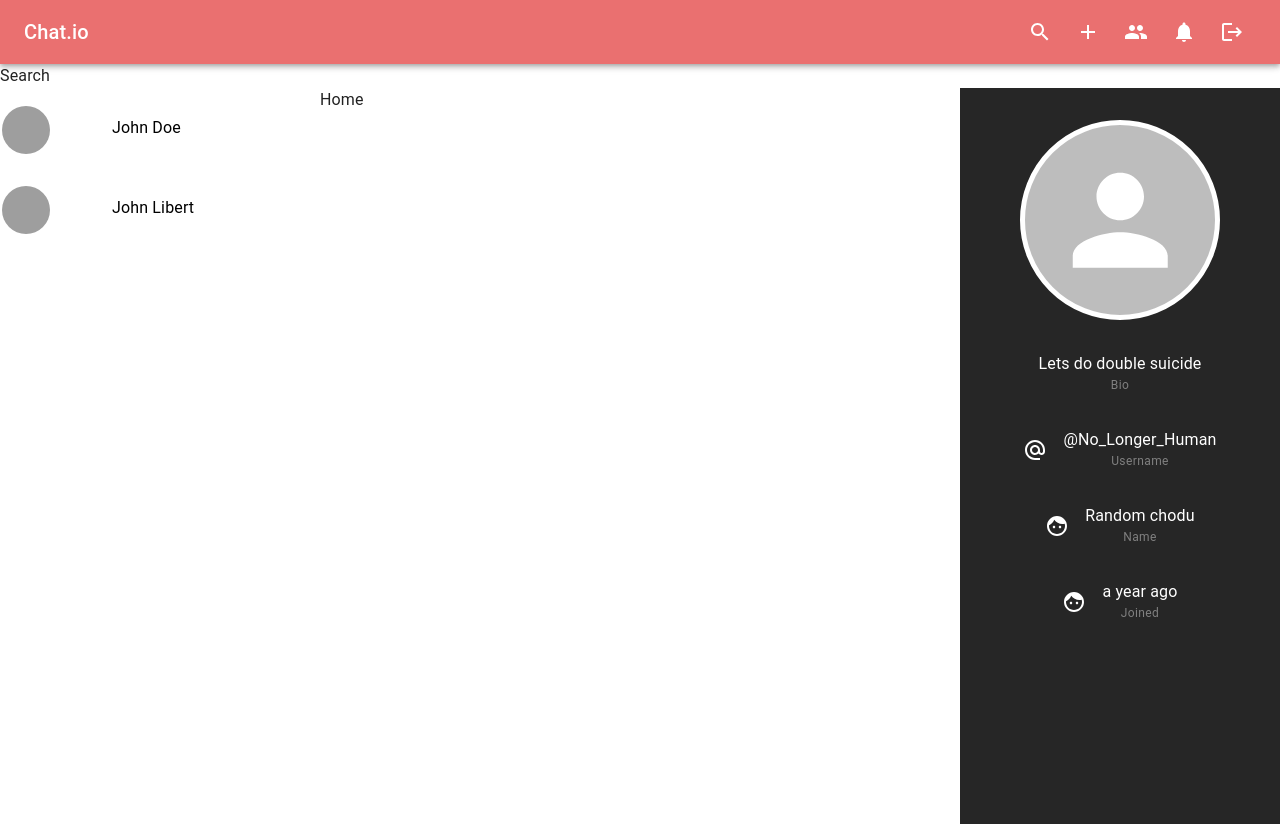
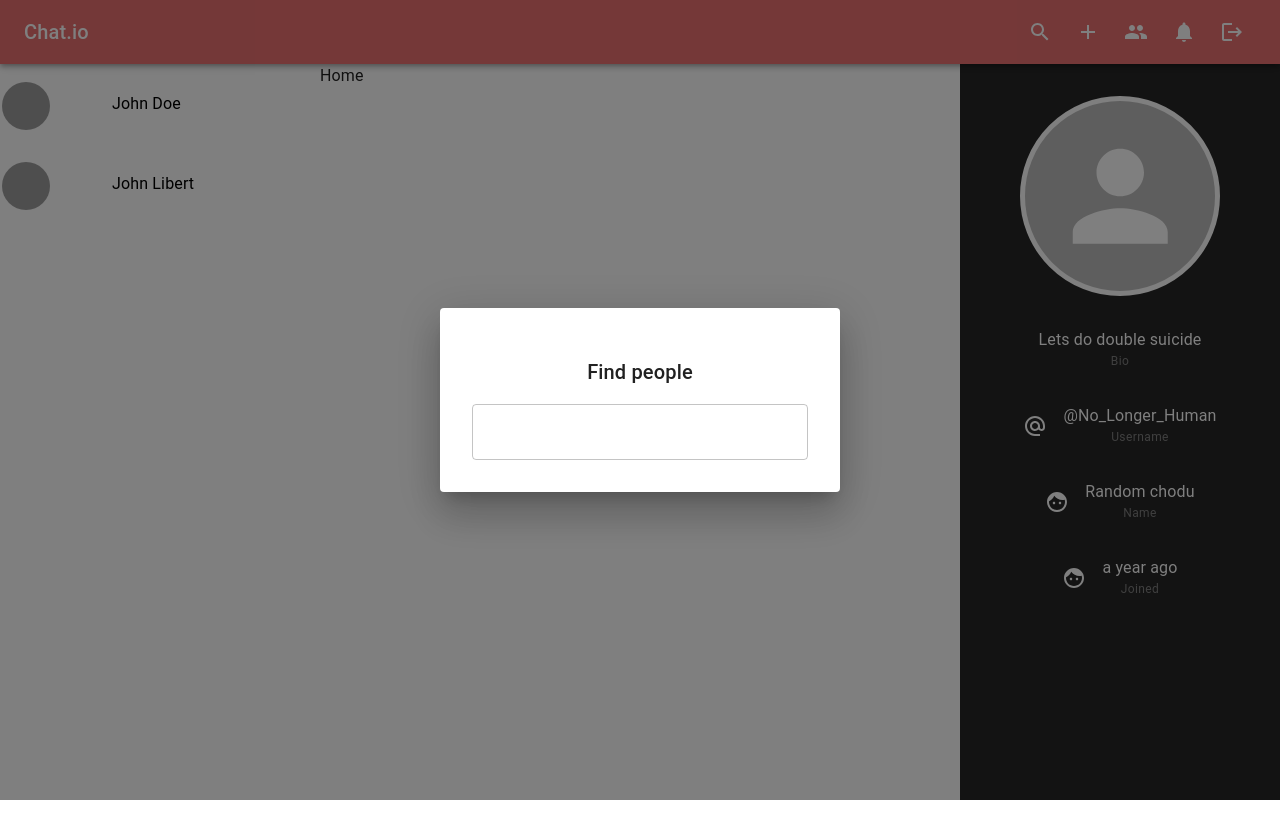
Before and after one commit to Priyansh-Gour/Chat.io, a React (Vite) app in the folder client/: page / in a window 1280 px wide. Both pictures are taken after a click on the button 1040 px from the left and 32 px from the top of the page. After the commit the page ends 800 px from the top, so only its background shows below. Built offline with nearby package versions, Linux system fonts and the light colour scheme; grey boxes are pictures that could not be loaded.

Commit message:
Update Search.jsx

```diff
--- a/client/src/components/specific/Search.jsx
+++ b/client/src/components/specific/Search.jsx
@@ -1,8 +1,15 @@
+import { Dialog, DialogTitle, Stack, TextField } from '@mui/material'
 import React from 'react'
+import second from 'first'
 
 const Search = () => {
   return (
-    <div>Search</div>
+    <Dialog open={true}>
+      <Stack p={"2rem"} direction={"column"} width={"25rem"}>
+        <DialogTitle textAlign={"center"}>Find people</DialogTitle>
+        <TextField label=""/>
+      </Stack>
+    </Dialog>
   )
 }
 
```
